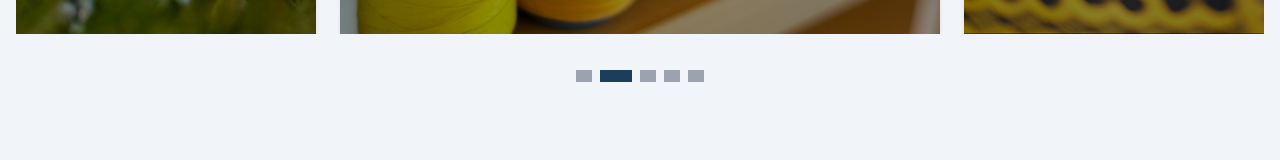
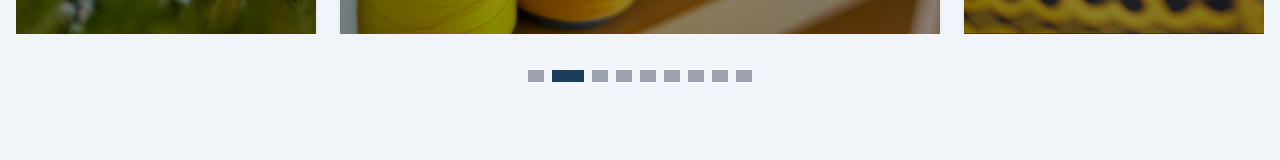
Before and after one commit to rizalgrandonk/warna-jaya-web, a Next.js app: page /product in a window 1280 px wide. Shown: the part 1198-1358 px from the top of the page. Built offline with nearby package versions, Linux system fonts and the light colour scheme.

Commit message:
add paving, wood, paper

```diff
--- a/data/products.js
+++ b/data/products.js
@@ -5,6 +5,10 @@ import Benang from "../public/images/benang.jpg";
 import Batik from "../public/images/batik.jpg";
 import Kulit from "../public/images/kulit.jpg";
 import Tinta from "../public/images/tinta.jpg";
+import Dupa from "../public/images/dupa.jpg";
+import Kertas from "../public/images/kertas.jpg";
+import Kayu from "../public/images/kayu.jpg";
+import Paving from "../public/images/paving.jpg";
 
 export const products = [
   {
@@ -131,4 +135,122 @@ export const products = [
       },
     ],
   },
+  {
+    id: "P6",
+    name: "Dupa",
+    slug: "dupa",
+    image: Dupa,
+    categories: [
+      {
+        id: "C1",
+        name: "Dupa",
+        colors: [
+          {
+            id: "W1",
+            type: "Cationic",
+            name: ["Cationic Pink"],
+            image: null,
+          },
+          {
+            id: "W2",
+            type: "Cationic",
+            name: ["Cationic Yellow XGL"],
+            image: null,
+          },
+          // TODO Add acid red and image
+        ],
+      },
+    ],
+  },
+  {
+    id: "P7",
+    name: "Kertas",
+    slug: "kertas",
+    image: Kertas,
+    categories: [
+      {
+        id: "C1",
+        name: "Kertas",
+        colors: [
+          {
+            id: "W1",
+            type: "Cationic",
+            name: ["Cationic Yellow EX RRC"],
+            image: null,
+          },
+          {
+            id: "W2",
+            type: "Direct",
+            name: ["Direct Fast Scarlet 4BS"], //?? Not sure
+            image: null,
+          },
+          {
+            id: "W3",
+            type: "Direct",
+            name: ["Direct Turkish Blue"],
+            image: "/color/direct/direct-fast-turq-blue-gl.jpg",
+          },
+          // TODO Add image
+        ],
+      },
+    ],
+  },
+  {
+    id: "P8",
+    name: "Kayu Lapis",
+    slug: "kayu-lapis",
+    image: Kayu,
+    categories: [
+      {
+        id: "C1",
+        name: "Kayu Lapis",
+        colors: [
+          {
+            id: "W1",
+            type: "Basic",
+            name: ["Malachite Green"],
+            image: "/color/basic/malachite-green.jpg",
+          },
+          {
+            id: "W2",
+            type: "Direct",
+            name: ["Direct Congo Red"],
+            image: "/color/direct/direct-congo-red.jpg",
+          },
+          {
+            id: "W3",
+            type: "Direct",
+            name: ["Direct Black EX 300%"],
+            image: "/color/direct/direct-black-ex.jpg",
+          },
+          {
+            id: "W4",
+            type: "Direct",
+            name: ["Direct Golden Yellow PG"],
+            image: null,
+          },
+        ],
+      },
+    ],
+  },
+  {
+    id: "P9",
+    name: "Batu Paving",
+    slug: "batu-paving",
+    image: Paving,
+    categories: [
+      {
+        id: "C1",
+        name: "Batu Paving",
+        colors: [
+          {
+            id: "W1",
+            type: "Iron Oxide",
+            name: ["Iron Oxide"],
+            image: null,
+          },
+        ],
+      },
+    ],
+  },
 ];
--- a/lang/en.js
+++ b/lang/en.js
@@ -23,6 +23,10 @@ const en = {
   "Penyamakan Kulit": "Leather Tanning",
   Tinta: "Ink",
   produkKami: "Our Products",
+  Kertas: "Paper",
+  Dupa: "Incense",
+  "Kayu Lapis": "Plywood",
+  "Batu Paving": "Paving Stone",
 
   // Home
   hubungi: "Contact Us",
--- a/lang/id.js
+++ b/lang/id.js
@@ -23,6 +23,10 @@ const id = {
   "Penyamakan Kulit": "Penyamakan Kulit",
   Tinta: "Tinta",
   produkKami: "Produk Produk Kami",
+  Kertas: "Kertas",
+  Dupa: "Dupa",
+  "Kayu Lapis": "Kayu Lapis",
+  "Batu Paving": "Batu Paving",
 
   // Home
   hubungi: "Hubungi Kami",
```
